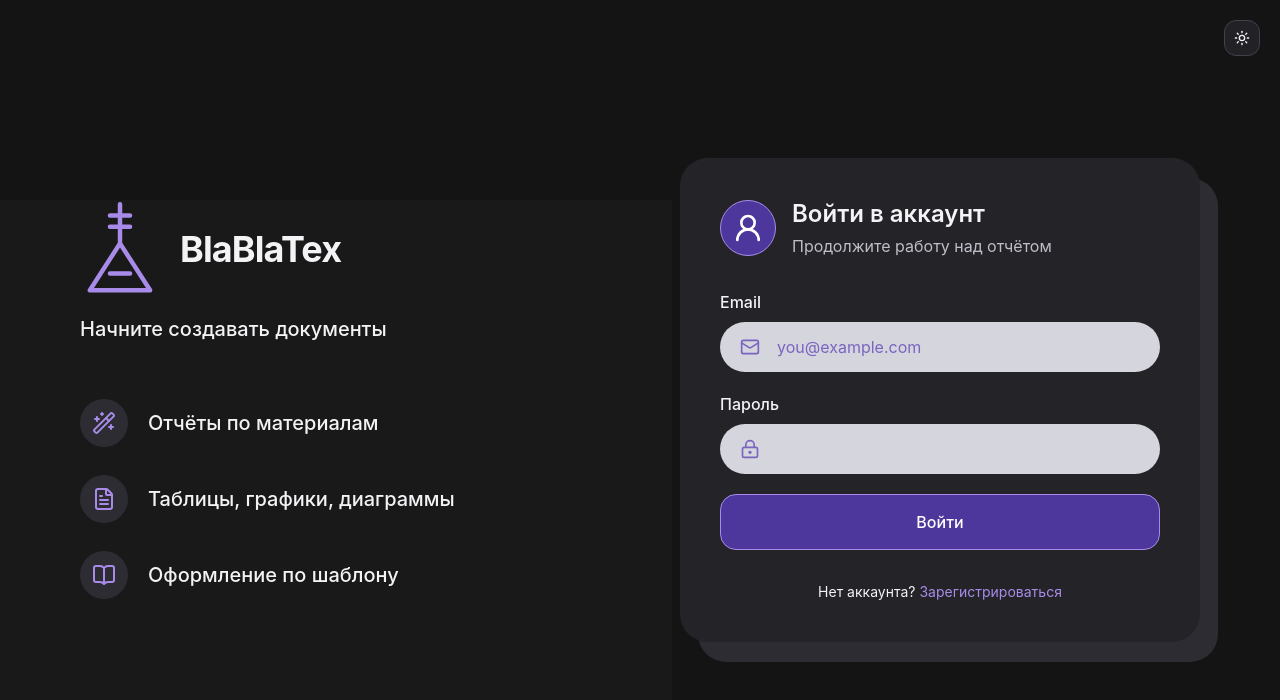
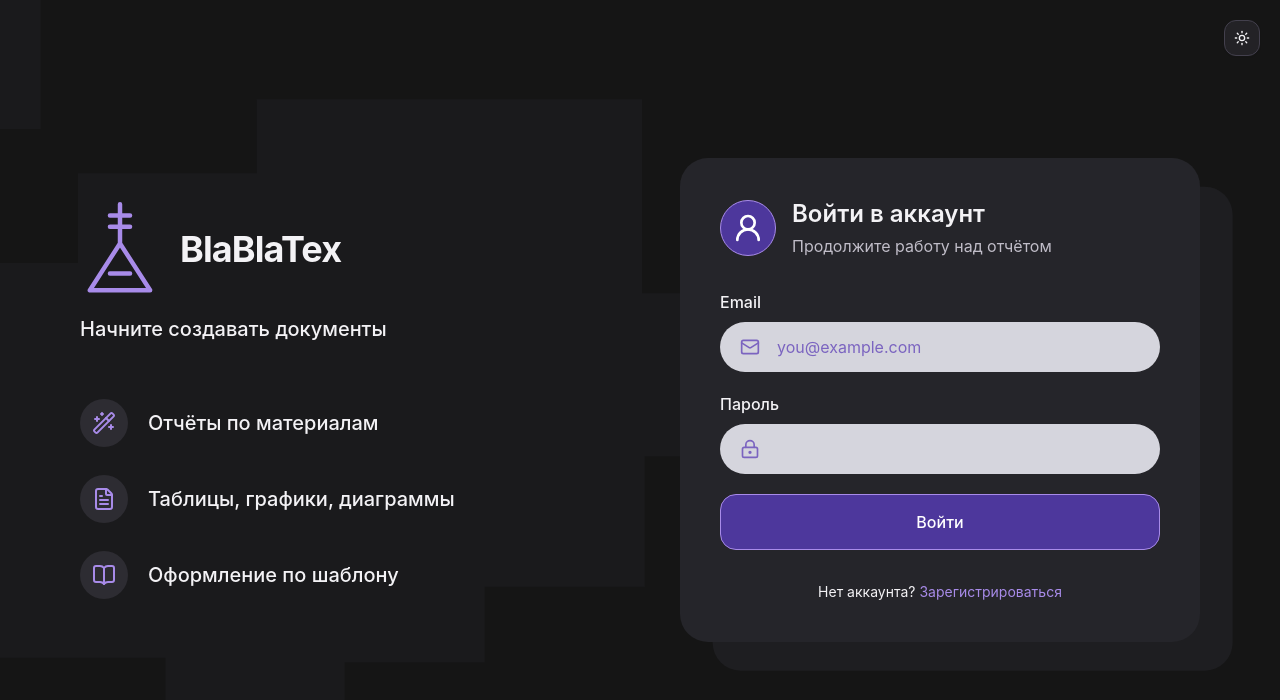
Before and after one commit to Vovaprogrammer/BlaBlaTex, a React (Vite) app in the folder frontend/: page /login in a window 1280 px wide. Shown: the top 700 px of the page. Built offline with nearby package versions, Linux system fonts and the light colour scheme; what openapi-fetch would draw is missing.

Commit message:
fix(auth): restore stepped background from reference

```diff
--- a/frontend/src/app/auth-layout.tsx
+++ b/frontend/src/app/auth-layout.tsx
@@ -11,11 +11,15 @@ const features = [
 
 export function AuthLayout() {
   return (
-    <main className="relative isolate min-h-svh overflow-hidden">
-      <div
+    <main className="relative isolate min-h-svh overflow-hidden dark:bg-[#151515]">
+      <svg
         aria-hidden="true"
-        className="pointer-events-none absolute -left-24 top-1/4 -z-10 h-2/3 w-3/5 bg-foreground/[0.02]"
-      />
+        viewBox="0 0 1920 1080"
+        preserveAspectRatio="none"
+        className="pointer-events-none absolute inset-0 -z-10 size-full fill-muted dark:fill-[#1a1a1c]"
+      >
+        <path d="M0 0H61V174H0Z M0 355H117V234H385V134H963V396H1084V616H967V792H727V894H517V1021H248V888H0Z M601 1007H930V1080H601Z" />
+      </svg>
       <div className="absolute right-5 top-5">
         <ThemeToggle />
       </div>
@@ -40,7 +44,7 @@ export function AuthLayout() {
             ))}
           </ul>
         </section>
-        <section className="mx-auto w-full max-w-xl rounded-[28px] bg-card p-7 shadow-[18px_20px_0_var(--muted)] sm:p-10">
+        <section className="mx-auto w-full max-w-xl rounded-[28px] bg-card p-7 shadow-[8px_8px_0_var(--auth-card-shadow)] [--auth-card-shadow:var(--muted)] sm:p-10 lg:shadow-[2.55vw_2.24vw_0_var(--auth-card-shadow)] min-[1800px]:translate-x-[7.35vw] min-[1800px]:max-w-[642px] dark:bg-[#25252a] dark:[--auth-card-shadow:#1e1e21]">
           <Outlet />
         </section>
       </div>
```
Also changed, not shown: 2 other files (tests, documents, lock files or other folders).
